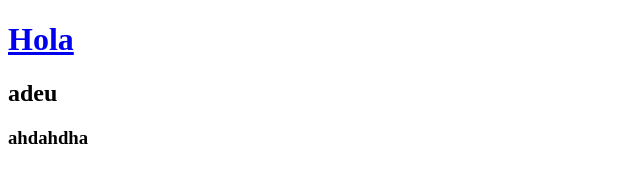
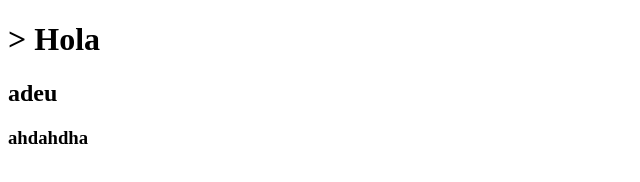
Before and after one commit to Albert1050/web1, a plain HTML site: page index.html in a window 1280 px wide. Shown: the whole page, without its empty margins (0-640 px from the left). Drawn offline with Linux system fonts and the light colour scheme.

Commit message:
Deploying to gh-pages from @ Albert1050/web1@b40efc46cae0f626db3e380039731876ff1f5deb 🚀

```diff
--- a/index.html
+++ b/index.html
@@ -6,7 +6,7 @@
     <title>Coses</title>
 </head>
 <body>
-    <h1><a href="https://www.youtube.com/watch?v=xvFZjo5PgG0&ab_channel=Duran"> Hola</a></h1>
+    <h1>> Hola</h1>
     <h2>adeu</h2>
     <h3>ahdahdha</h3>
 </body>
```
